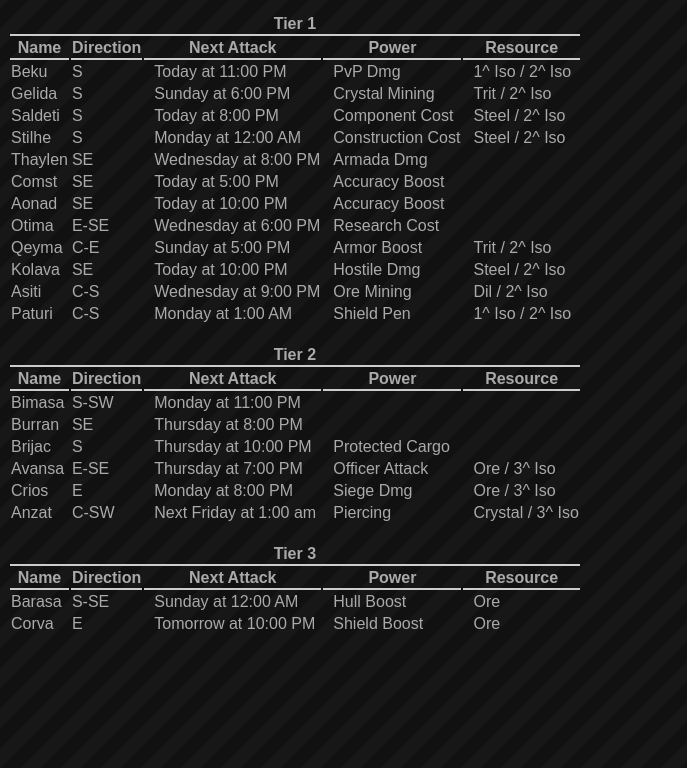
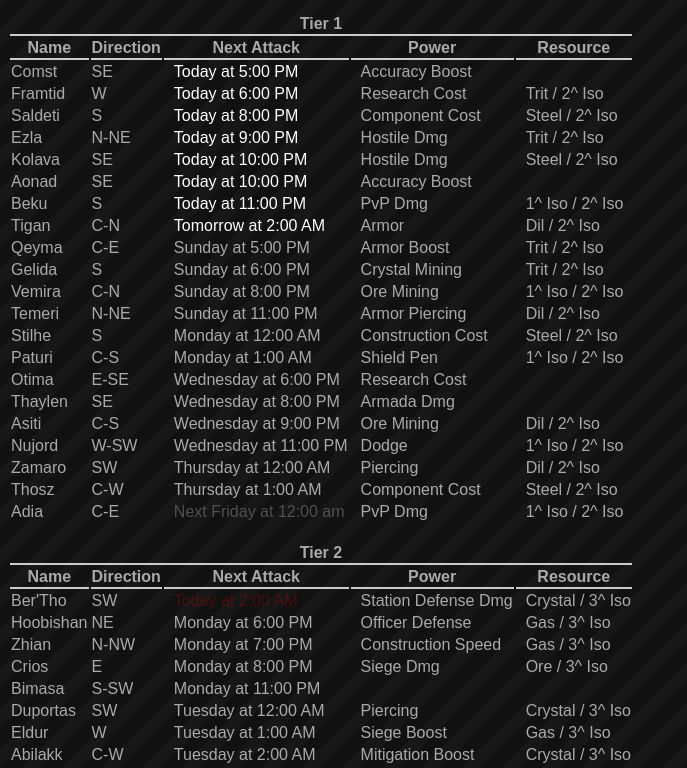
Before and after one commit to the1killer/stfcTCTimers, a website with bundled scripts: page index.html in a window 1280 px wide. Shown: the part 32-800 px from the top of the page, without its empty margins (0-687 px from the left). Built offline with nearby package versions, Linux system fonts and the light colour scheme.

Commit message:
Add sorting based on time, add more styling and colors, add more data

```diff
--- a/style.css
+++ b/style.css
@@ -2,6 +2,7 @@ body {
     background: url(bodybg.png) repeat scroll 0 0 !important;
     /* margin-top: 38px; */
     padding: 0;
+    padding-bottom: 20em;
     font: 12px Arial, Helvetica, sans-serif !important;
     color: #AAA;
 }
@@ -27,7 +28,15 @@ body {
 }
 
 .green {
-    color: green;
+    color: greenyellow;
+}
+
+.white {
+    color: white
+}
+
+.darkgrey {
+    color: rgb(80, 80, 80);
 }
 
 .blinking{
--- a/systems.json
+++ b/systems.json
@@ -91,6 +91,78 @@
             "attackHour": 1,
             "power" : "Shield Pen",
             "resource" : "1^ Iso / 2^ Iso"
+        },
+        {
+            "name": "Zamaro",
+            "direction": "SW",
+            "attackDay": 4,
+            "attackHour": 0,
+            "power" : "Piercing",
+            "resource" : "Dil / 2^ Iso"
+        },
+        {
+            "name": "Nujord",
+            "direction": "W-SW",
+            "attackDay": 3,
+            "attackHour": 23,
+            "power" : "Dodge",
+            "resource" : "1^ Iso / 2^ Iso"
+        },
+        {
+            "name": "Framtid",
+            "direction": "W",
+            "attackDay": 5,
+            "attackHour": 18,
+            "power" : "Research Cost",
+            "resource" : "Trit / 2^ Iso"
+        },
+        {
+            "name": "Thosz",
+            "direction": "C-W",
+            "attackDay": 4,
+            "attackHour": 1,
+            "power" : "Component Cost",
+            "resource" : "Steel / 2^ Iso"
+        },
+        {
+            "name": "Adia",
+            "direction": "C-E",
+            "attackDay": 5,
+            "attackHour": 0,
+            "power" : "PvP Dmg",
+            "resource" : "1^ Iso / 2^ Iso"
+        },
+        {
+            "name": "Temeri",
+            "direction": "N-NE",
+            "attackDay": 0,
+            "attackHour": 23,
+            "power" : "Armor Piercing",
+            "resource" : "Dil / 2^ Iso"
+        },
+        {
+            "name": "Ezla",
+            "direction": "N-NE",
+            "attackDay": 5,
+            "attackHour": 21,
+            "power" : "Hostile Dmg",
+            "resource" : "Trit / 2^ Iso"
+        },
+        {
+            "name": "Vemira",
+            "direction": "C-N",
+            "attackDay": 0,
+            "attackHour": 20,
+            "power" : "Ore Mining",
+            "resource" : "1^ Iso / 2^ Iso"
+        },
+        {
+            "name": "Tigan",
+            "direction": "C-N",
+            "attackDay": 6,
+            "attackHour": 2,
+            "power" : "Armor",
+            "resource" : "Dil / 2^ Iso"
         }
     ],
     "2" : [
@@ -136,6 +208,78 @@
             "attackHour": 1,
             "power" : "Piercing",
             "resource" : "Crystal / 3^ Iso"
+        },
+        {
+            "name": "Ber'Tho",
+            "direction": "SW",
+            "attackDay": 5,
+            "attackHour": 2,
+            "power" : "Station Defense Dmg",
+            "resource" : "Crystal / 3^ Iso"
+        },
+        {
+            "name": "Duportas",
+            "direction": "SW",
+            "attackDay": 2,
+            "attackHour": 0,
+            "power" : "Piercing",
+            "resource" : "Crystal / 3^ Iso"
+        },
+        {
+            "name": "Hrojost",
+            "direction": "W",
+            "attackDay": 4,
+            "attackHour": 23,
+            "power" : "Research Speed",
+            "resource" : "Gas / 3^ Iso"
+        },
+        {
+            "name": "Eldur",
+            "direction": "W",
+            "attackDay": 2,
+            "attackHour": 1,
+            "power" : "Siege Boost",
+            "resource" : "Gas / 3^ Iso"
+        },
+        {
+            "name": "Abilakk",
+            "direction": "C-W",
+            "attackDay": 2,
+            "attackHour": 2,
+            "power" : "Mitigation Boost",
+            "resource" : "Crystal / 3^ Iso"
+        },
+        {
+            "name": "Tezera",
+            "direction": "C-NE",
+            "attackDay": 5,
+            "attackHour": 0,
+            "power" : "Station Defense Dmg",
+            "resource" : "Crystal / 3^ Iso"
+        },
+        {
+            "name": "Triss",
+            "direction": "C-N",
+            "attackDay": 4,
+            "attackHour": 21,
+            "power" : "Protected Cargo",
+            "resource" : "Gas / 3^ Iso"
+        },
+        {
+            "name": "Hoobishan",
+            "direction": "NE",
+            "attackDay": 1,
+            "attackHour": 18,
+            "power" : "Officer Defense",
+            "resource" : "Gas / 3^ Iso"
+        },
+        {
+            "name": "Zhian",
+            "direction": "N-NW",
+            "attackDay": 1,
+            "attackHour": 19,
+            "power" : "Construction Speed",
+            "resource" : "Gas / 3^ Iso"
         }
     ],
     "3" : [
@@ -154,6 +298,38 @@
             "attackHour": 22,
             "power" : "Shield Boost",
             "resource": "Ore"
+        },
+        {
+            "name": "Brellan",
+            "direction": "SW",
+            "attackDay": 0,
+            "attackHour": 2,
+            "power" : "Officer Stat Boost",
+            "resource": "Crystal"
+        },
+        {
+            "name": "Nyrheimur",
+            "direction": "W",
+            "attackDay": 6,
+            "attackHour": 23,
+            "power" : "Repair Cost",
+            "resource": "Gas"
+        },
+        {
+            "name": "Nyrheimur",
+            "direction": "Center",
+            "attackDay": 0,
+            "attackHour": 1,
+            "power" : "Damage Boost",
+            "resource": "Crystal"
+        },
+        {
+            "name": "Mak'-'ala",
+            "direction": "N",
+            "attackDay": 6,
+            "attackHour": 21,
+            "power" : "Mining Rate",
+            "resource": "Gas"
         }
     ]
 }
--- a/timers.js
+++ b/timers.js
@@ -11,6 +11,24 @@ STFCTimers = (function() {
 
     let systemsLoaded = function(data) {
         console.log(data);
+        processData(data);
+    }
+
+    let processData = function(data) {
+        Object.keys(data).forEach(tier => {
+            data[tier].forEach(sys =>{
+                var time = moment().utc().day(sys.attackDay).hour(sys.attackHour).minute(0)
+                var strtime = time.local().calendar();
+                if(moment(time).add(15+(15*tier),"minutes").isBefore()) {
+                    time.add(1,"week")
+                    strtime = time.local().calendar(null,{sameElse:"[Next] dddd [at] h:mm a"})
+                }
+                let diff = time.local().diff(NOW,"minutes")
+                sys.diff = diff
+                sys.time = time;
+                sys.strtime = strtime;
+            })
+        })
         STFCTimers.tieredsystems = data;
         renderLevels()
     }
@@ -29,21 +47,31 @@ STFCTimers = (function() {
 
     let renderSystems = function(tier) {
         let systems = STFCTimers.tieredsystems[tier];
+        systems.sort((a,b) => {
+            if(a.time > b.time) {
+                return 1
+            }
+            return -1;
+        })
         systems.forEach(sys =>{
-            var time = moment().utc().day(sys.attackDay).hour(sys.attackHour).minute(0)
-            var strtime = time.local().calendar();
-            if(moment(time).add(1,"hour").isBefore()) {
-                time.add(1,"week")
-                strtime = time.local().calendar(null,{sameElse:"[Next] dddd [at] h:mm a"})
-            }
-            var diff = time.local().diff(NOW,"minutes")
+
+            var time = sys.time;
+            var strtime = sys.strtime;
+            var diff = sys.diff;
+
             var color = null;
             if(diff < 5) {
                 color = 'blinking'
             } else if(diff < 120) {
                 color = 'red'
+            } else if(diff < 60*4) {
+                color = 'yellow'
             } else if(diff < 60*12) {
-                color = 'yellow'
+                color = 'green'
+            } else if(diff < 60*24) {
+                color = 'white'
+            } else if(diff > 60*24*6) {
+                color = 'darkgrey'
             }
 
             if(color != null) {
```
